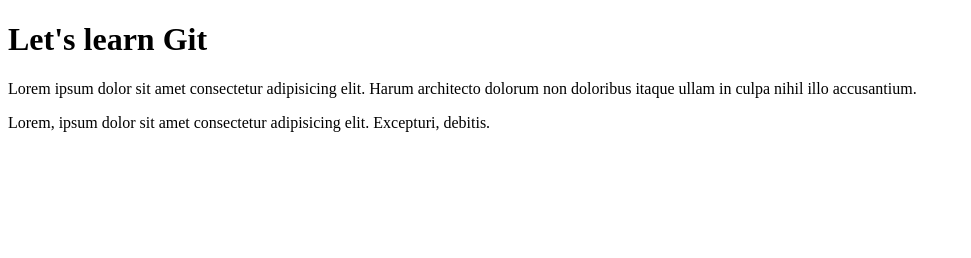
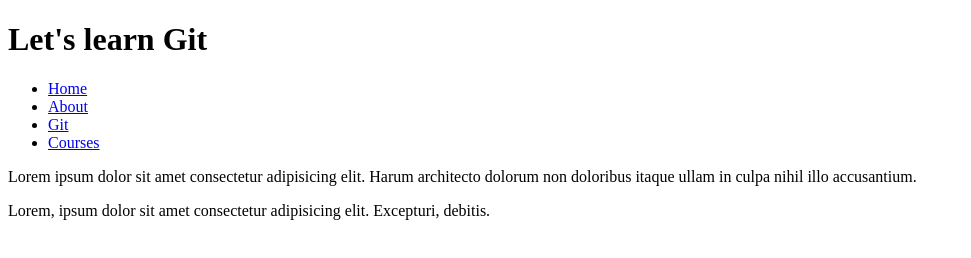
Before and after one commit to naimuddoulaOvi/stack-learner, a plain HTML site: page index.html in a window 1280 px wide. Shown: the whole page, without its empty margins (0-971 px from the left). Drawn offline with Linux system fonts and the light colour scheme.

Commit message:
nav added

```diff
--- a/index.html
+++ b/index.html
@@ -9,6 +9,14 @@
     </head>
     <body>
         <h1>Let's learn Git</h1>
+        <nav>
+            <ul>
+                <li><a href="#">Home</a></li>
+                <li><a href="#">About</a></li>
+                <li><a href="#">Git</a></li>
+                <li><a href="#">Courses</a></li>
+            </ul>
+        </nav>
         <p>
             Lorem ipsum dolor sit amet consectetur adipisicing elit. Harum
             architecto dolorum non doloribus itaque ullam in culpa nihil illo
```
